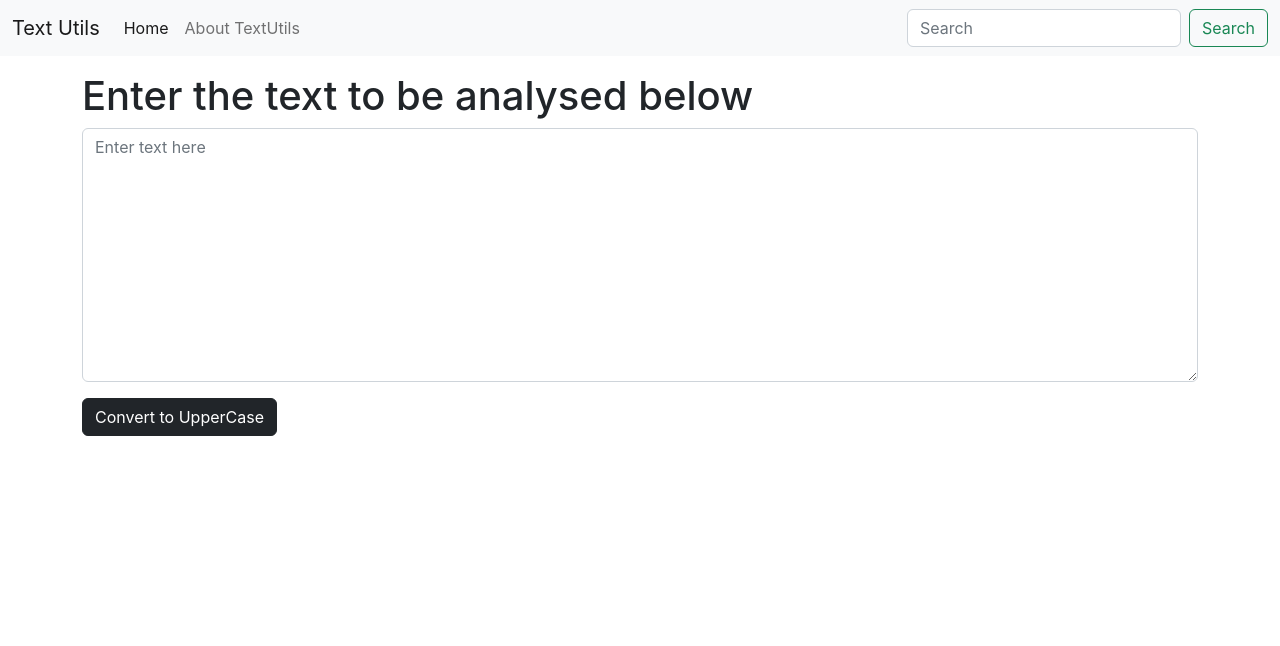
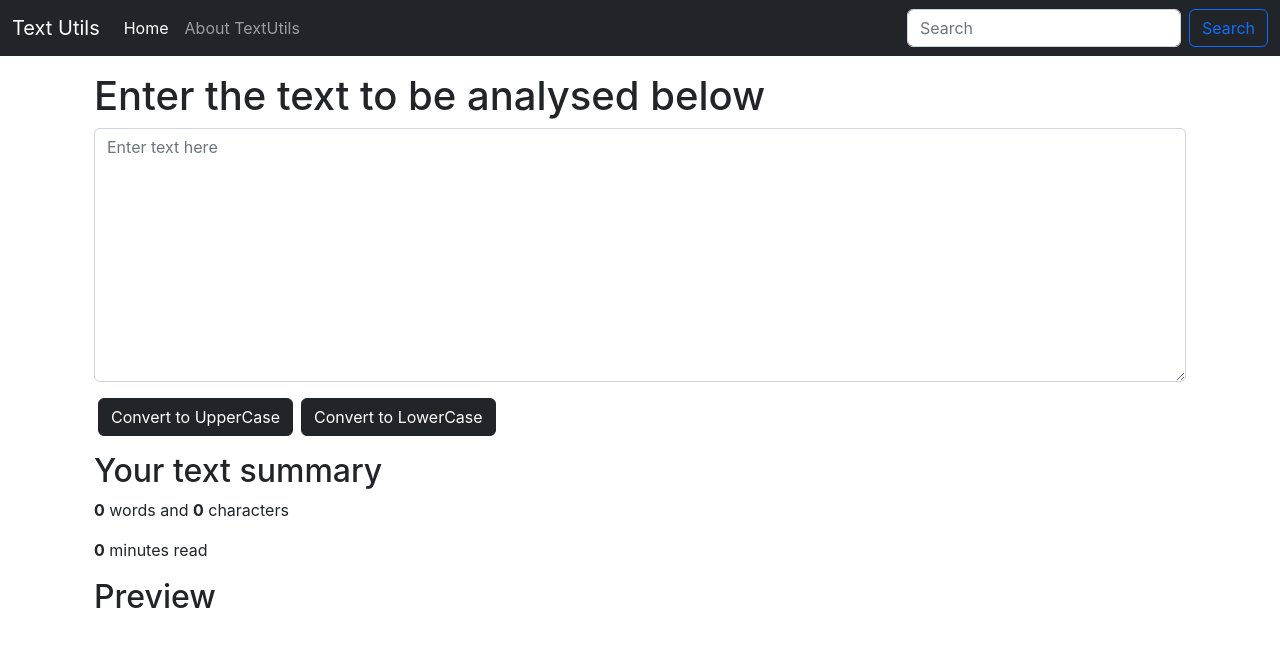
Before and after one commit to NiharPhansalkar/React-Text-Utils, a React (Create React App) app: page / in a window 1280 px wide. Shown: the top 646 px of the page. Built offline with nearby package versions, Linux system fonts and the light colour scheme.

Commit message:
added lowercase, word and character count, time to read and preview

```diff
--- a/src/Components/NavBar.js
+++ b/src/Components/NavBar.js
@@ -3,7 +3,7 @@ import PropTypes from 'prop-types';
 
 export default function Nav(props) {
     return (
-      <nav className="navbar navbar-expand-lg bg-light">
+      <nav className="navbar navbar-expand-lg navbar-dark bg-dark">
         <div className="container-fluid">
           <a className="navbar-brand" href="/">
             {props.title}
@@ -39,7 +39,7 @@ export default function Nav(props) {
                 placeholder="Search"
                 aria-label="Search"
               />
-              <button className="btn btn-outline-success" type="submit">
+              <button className="btn btn-outline-primary" type="submit">
                 Search
               </button>
             </form>
--- a/src/Components/TextForm.js
+++ b/src/Components/TextForm.js
@@ -4,23 +4,45 @@ import React, {useState} from 'react'
 export default function TextForm(props) {
     // text = 'new text'; WRONG
     // setText('new text'); Correct
-    const [text, setText] = useState();
+    const [text, setText] = useState("");
 
     const handleUpClick = () => {
         setText(text.toUpperCase())
+    }
+    const handleLowClick = () => {
+        setText(text.toLowerCase())
     }
 
     const handleOnChange = (event) => {
         setText(event.target.value);
     }
 
+    const wordVal = (givenText) => {
+        if (givenText === "") {
+            return 0;
+        }
+        else {
+            return text.split(" ").length;
+        }
+    }
+
     return(
-        <div>
-            <h1>{props.heading}</h1>
-            <div className="mb-3">
-              <textarea className="form-control" id="myBox" onChange={handleOnChange} rows="10" placeholder='Enter text here' value={text}></textarea>
+        <>
+            <div className='container'>
+                <h1>{props.heading}</h1>
+                <div className="mb-3">
+                  <textarea className="form-control" id="myBox" onChange={handleOnChange} rows="10" placeholder='Enter text here' value={text}></textarea>
+                </div>
+                <button className="btn btn-dark mx-1" onClick={handleUpClick}>Convert to UpperCase</button>
+                <button className="btn btn-dark mx-1" onClick={handleLowClick}>Convert to LowerCase</button>
             </div>
-            <button className="btn btn-dark" onClick={handleUpClick}>Convert to UpperCase</button>
-        </div>
+            <div className="container my-3">
+                <h2>Your text summary</h2>
+                <p><b>{wordVal(text)}</b> words and <b>{text.length}</b> characters</p>
+                <p><b>{(wordVal(text) * 0.0032).toPrecision(1)}</b> minutes read</p>
+                <h2>Preview</h2>
+                <p>{text.slice(0, 90)}</p>
+            </div>
+        </>
     );
 }
```
